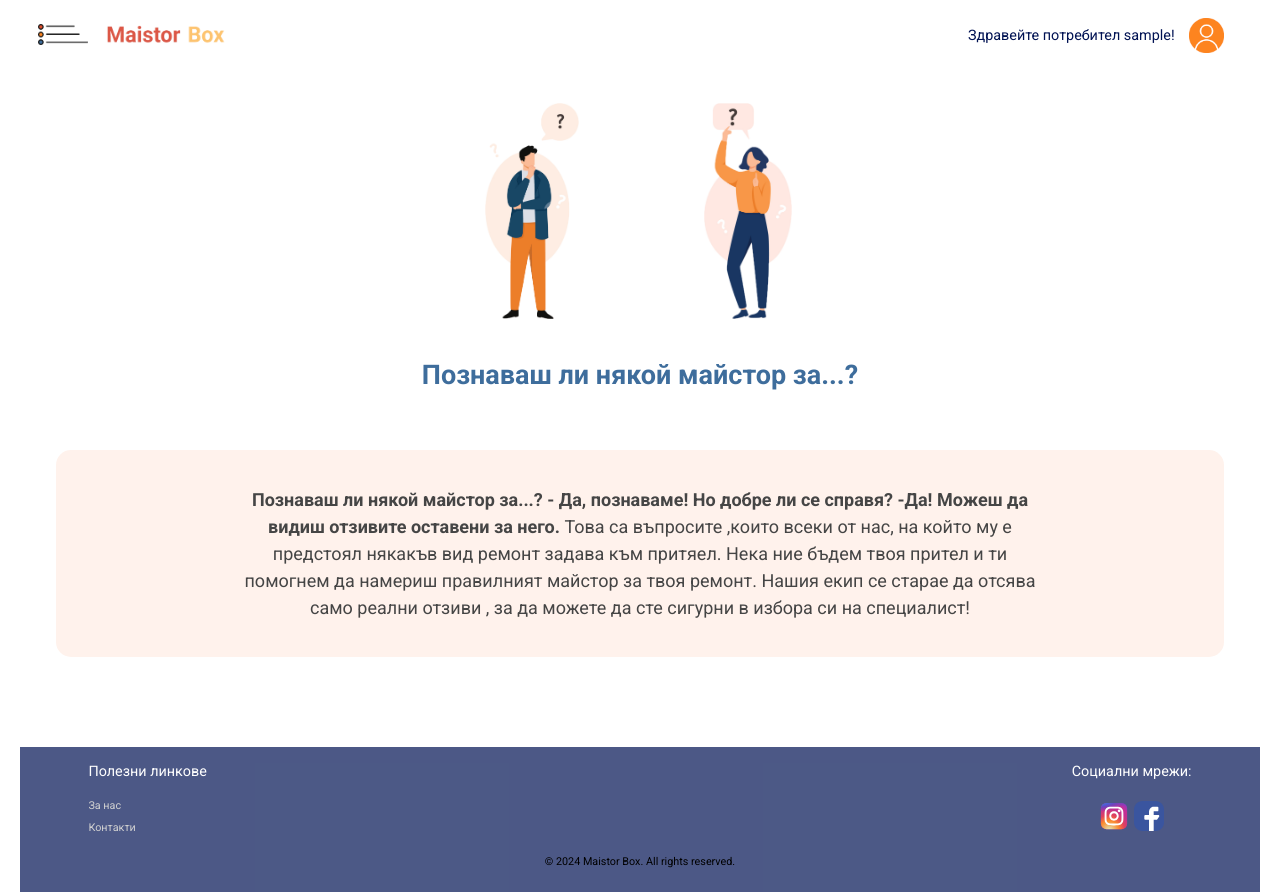
After one commit to AndonGoshev/maistor-box, a Django app: page /about-us/ in a window 1280 px wide. The commit adds this page. Run offline with Django 5.2, Linux system fonts and the light colour scheme; the visitor is signed in with stand-in values (Sample User, id 1); some libraries are stand-ins or nearby versions; some web fonts are replaced.

Commit message:
Added about us page with styling.

```diff
--- a/maistorbox/common/urls.py
+++ b/maistorbox/common/urls.py
@@ -1,9 +1,10 @@
 from django.urls import path
 
-from maistorbox.common.views import HomePageView, ContractorPublicProfileView, LoginRequiredView
+from maistorbox.common.views import HomePageView, ContractorPublicProfileView, LoginRequiredView, AboutUsView
 
 urlpatterns = [
     path('', HomePageView.as_view(), name='home_page'),
+    path('about-us/', AboutUsView.as_view(), name='about_us'),
     path('login-required/', LoginRequiredView.as_view(), name='login-required'),
     path('<slug:slug>/', ContractorPublicProfileView.as_view(), name='contractor-public-profile'),
 ]
--- a/maistorbox/common/views.py
+++ b/maistorbox/common/views.py
@@ -21,6 +21,11 @@ class HomePageView(TemplateView):
 
         return context
 
+
+class AboutUsView(TemplateView):
+    template_name = 'common/about-us.html'
+
+
 class ContractorPublicProfileView(CustomLoginRequiredMixin, TemplateView):
     template_name = 'common/contractor-public-profile.html'
 
--- /dev/null
+++ b/static/css/about-us.css
@@ -0,0 +1,56 @@
+.about-us-section {
+    padding: 2em 2em 5em 2em;
+    width: 100%;
+    display: flex;
+    flex-direction: column;
+    gap: 3em;
+}
+
+.about-us-section h2 {
+    color: #3E6D9C;
+}
+
+
+
+.about-us-media {
+    display: flex;
+}
+
+.about-us-media-question {
+    align-items: center;
+    display: flex;
+    flex-direction: column;
+    gap: 2em;
+}
+
+.do-you-know-1, .do-you-know-2 {
+    width: 12em;
+    height: 12em;
+}
+
+.do-you-know-1 img, .do-you-know-2 img {
+    width: 100%;
+    height: 100%;
+    object-fit: contain;
+}
+
+.about-us-p {
+    display: flex;
+    justify-content: center;
+    width: 100%;
+    border-radius: 15px;
+    background-color: #fff2ec;
+}
+
+.about-us-p p {
+    padding: 2em 0;
+    width: 70%;
+    color: #454545;
+    text-align: center;
+    margin: 0 auto;
+}
+
+.question-answer {
+    font-weight: bolder;
+    color: #454545;
+}
--- a/static/css/styles.css
+++ b/static/css/styles.css
@@ -22,3 +22,4 @@
 @import "login.css";
 @import "login-required.css";
 @import "403.css";
+@import "about-us.css";
--- /dev/null
+++ b/templates/common/about-us.html
@@ -0,0 +1,45 @@
+{% extends 'common/base.html' %}
+{% load static %}
+
+{% block title %}
+    За нас
+{% endblock %}
+
+{% block content %}
+
+    <div class="about-us-section">
+
+        <div class="about-us-media-question">
+
+            <div class="about-us-media">
+
+                <div class="do-you-know-1">
+
+                    <img src="{% static 'images/do-you-know-someone1.png' %}">
+
+                </div>
+
+                <div class="do-you-know-1">
+
+                    <img src="{% static 'images/do-you-know-someone2.png' %}">
+
+                </div>
+
+            </div>
+
+            <h2>Познаваш ли някой майстор за...?</h2>
+
+        </div>
+
+        <div class="about-us-p">
+
+            <p><span class="question-answer">Познаваш ли някой майстор за...? - Да, познаваме! Но добре ли се справя?
+                -Да! Можеш да видиш отзивите оставени за него.</span> Това са въпросите ,които всеки от нас, на който му е предстоял някакъв вид ремонт задава към притяел.
+           Нека ние бъдем твоя прител и ти помогнем да намериш правилният майстор за твоя ремонт.  Нашия екип се старае да отсява само реални отзиви , за да можете
+            да сте сигурни в избора си на специалист!</p>
+
+        </div>
+
+    </div>
+
+{% endblock %}
--- a/templates/common/footer.html
+++ b/templates/common/footer.html
@@ -2,9 +2,8 @@
 
     <nav>
         <p>Полезни линкове</p>
-        <a href="#">За нас</a>
+        <a href="{% url 'about_us' %}">За нас</a>
         <a href="#">Контакти</a>
-        <a href="#">Правила за поверителност</a>
     </nav>
 
     <div class="social-media">
--- a/templates/common/nav-dropdown.html
+++ b/templates/common/nav-dropdown.html
@@ -9,7 +9,7 @@
 
     <ul class="dropdown-menu">
         <li><a href="{% url 'home_page' %}">Начало</a></li>
-        <li><a href="#">За нас</a></li>
+        <li><a href="{% url 'about_us' %}">За нас</a></li>
         <li><a href="#">Контакти</a></li>
     </ul>
 </nav>
```
Also changed, not shown: static/images/do-you-know-someone1.png (added), static/images/do-you-know-someone2.png (added).
